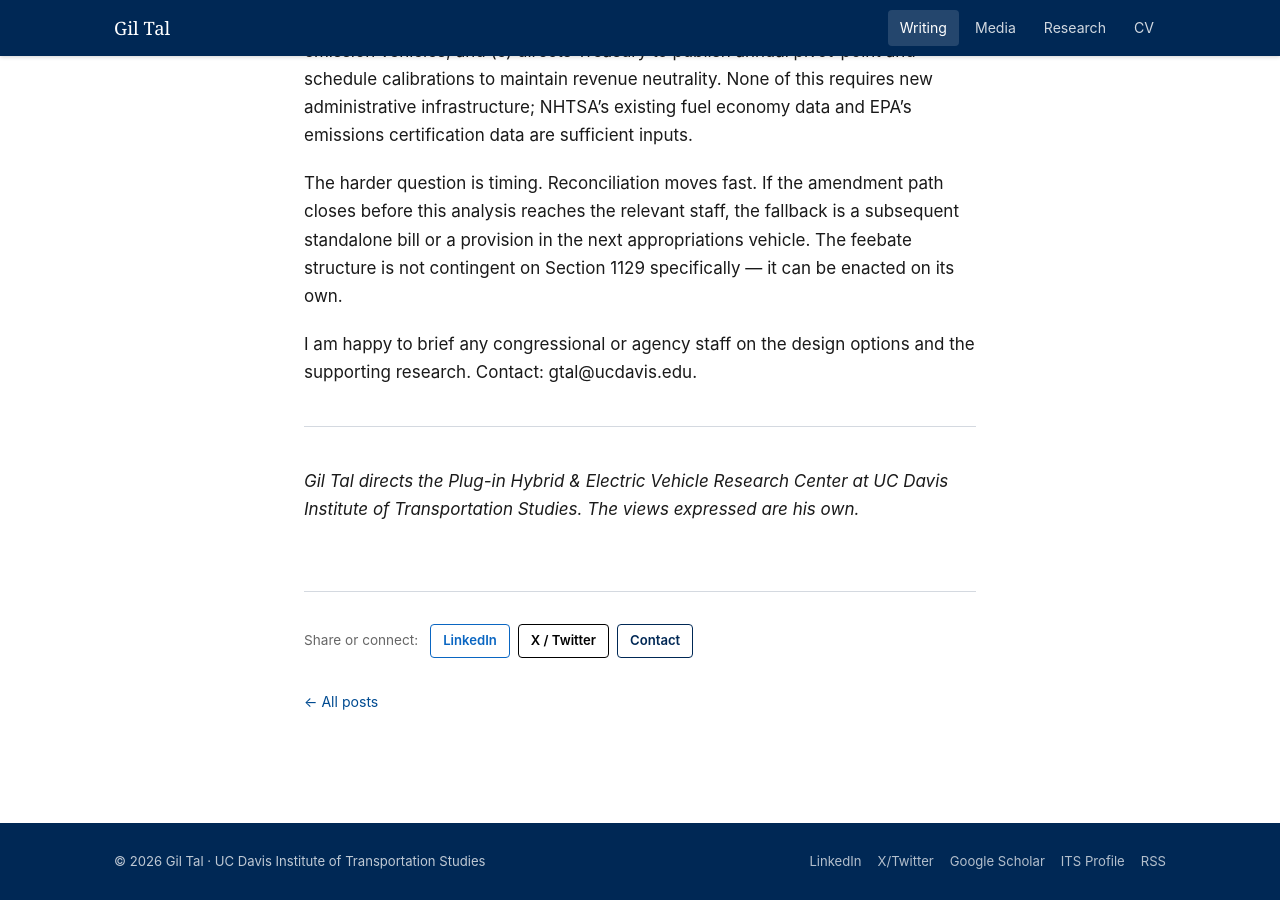
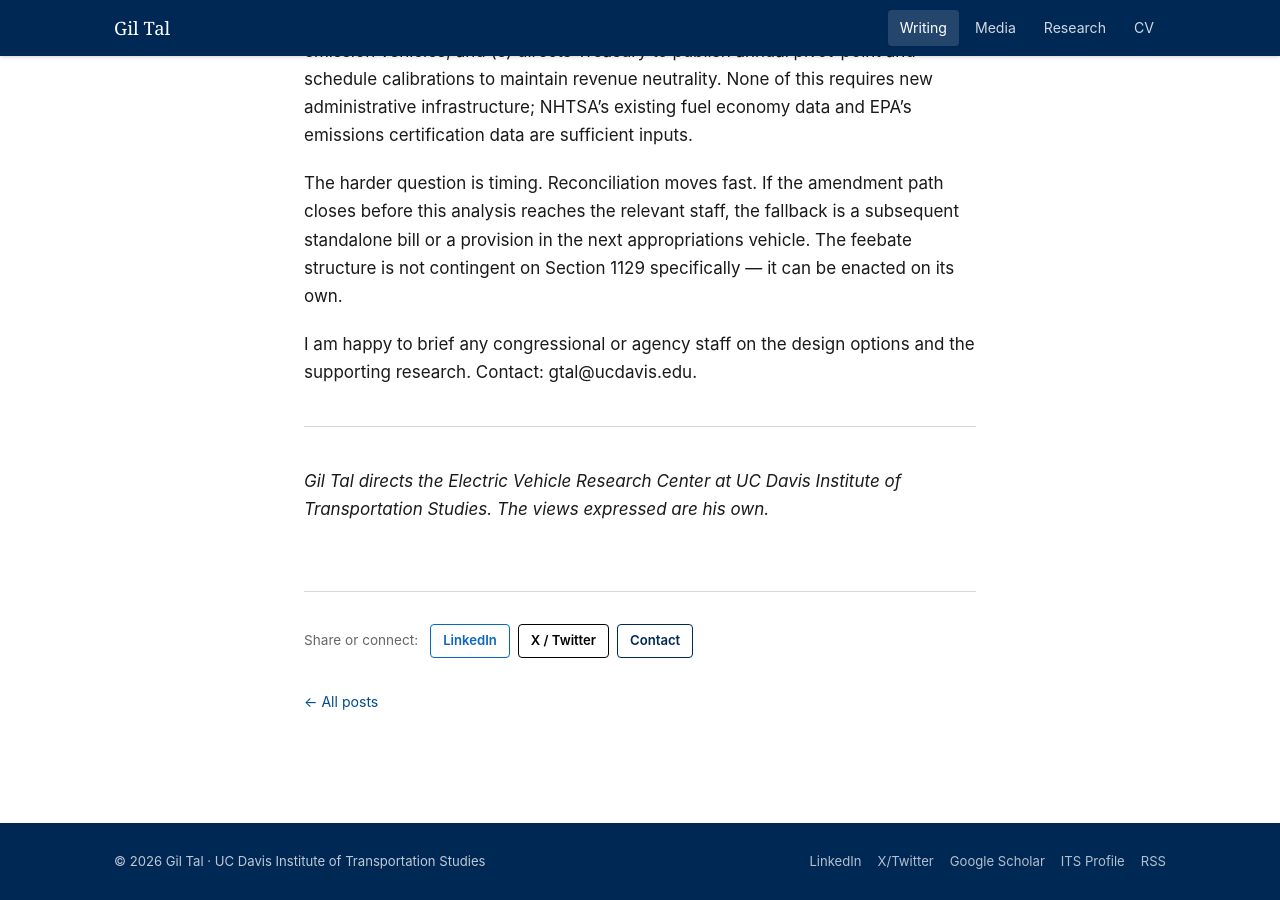
Before and after one commit to giltalEV/giltalEV.github.io, a Jekyll site: the page built from _posts/2026-05-25-from-fee-to-feebate.md, in a window 1280 px wide and 900 px high, scrolled down 3039 px. Built offline with Jekyll 4.4.1, drawn with Linux system fonts in a browser that asks for light colours.

Commit message:
Update 2026-05-25-from-fee-to-feebate.md

```diff
--- a/_posts/2026-05-25-from-fee-to-feebate.md
+++ b/_posts/2026-05-25-from-fee-to-feebate.md
@@ -58,4 +58,4 @@ I am happy to brief any congressional or agency staff on the design options and
 
 ---
 
-*Gil Tal directs the Plug-in Hybrid & Electric Vehicle Research Center at UC Davis Institute of Transportation Studies. The views expressed are his own.*
+*Gil Tal directs the Electric Vehicle Research Center at UC Davis Institute of Transportation Studies. The views expressed are his own.*
```
